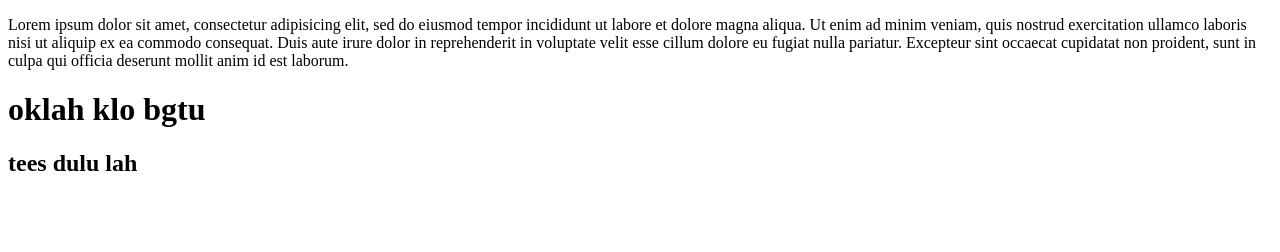
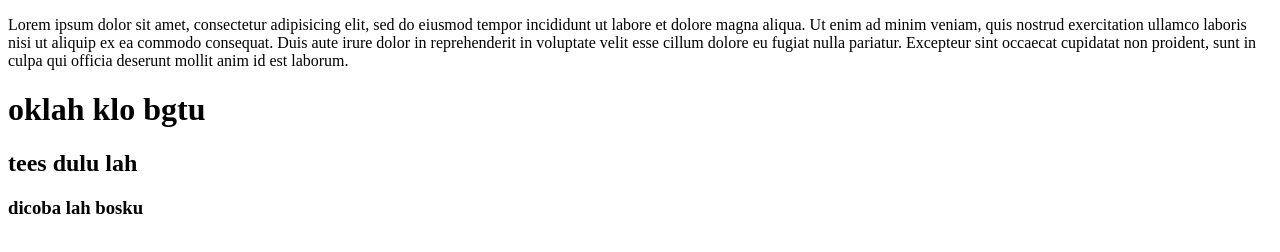
Before and after one commit to fahmm/belajar-niomic, a plain HTML site: page index.html in a window 1280 px wide. Drawn offline with Linux system fonts and the light colour scheme.

Commit message:
add h3 terbaru

```diff
--- a/index.html
+++ b/index.html
@@ -12,5 +12,6 @@
 	proident, sunt in culpa qui officia deserunt mollit anim id est laborum.</p>
 	<h1>oklah klo bgtu</h1>
 	<h2>tees dulu lah</h2>
+	<h3>dicoba lah bosku</h3>
 </body>
 </html>
```
